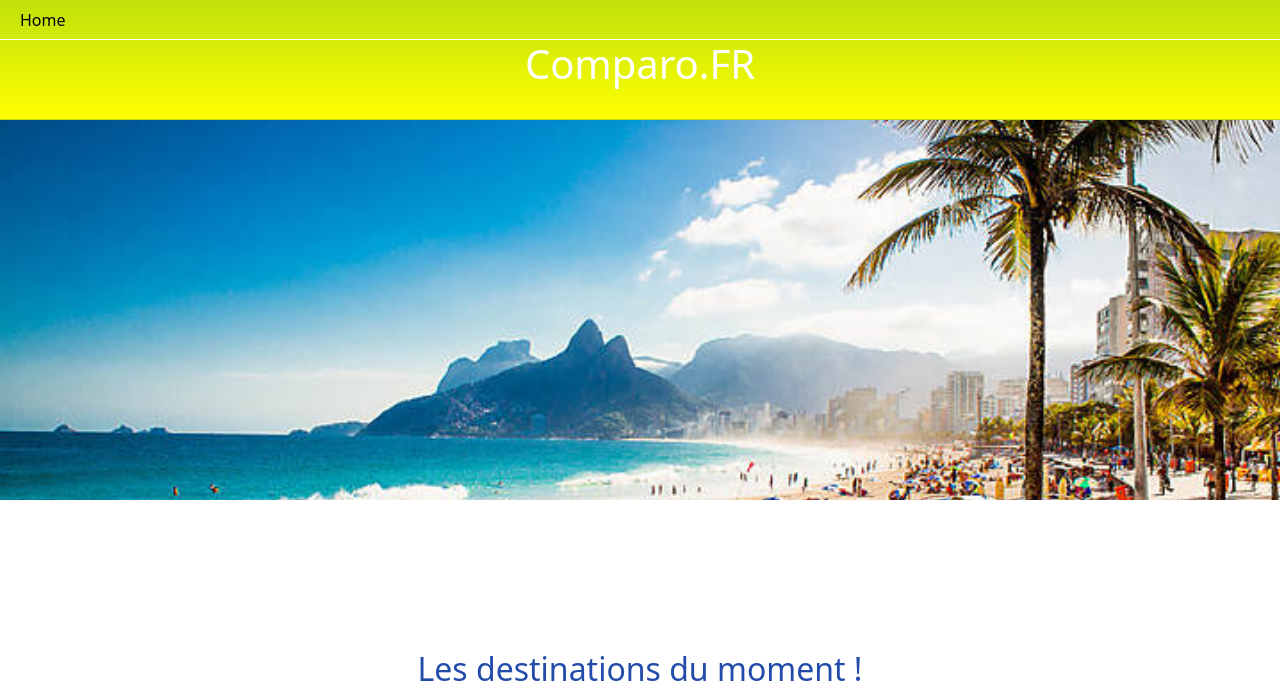
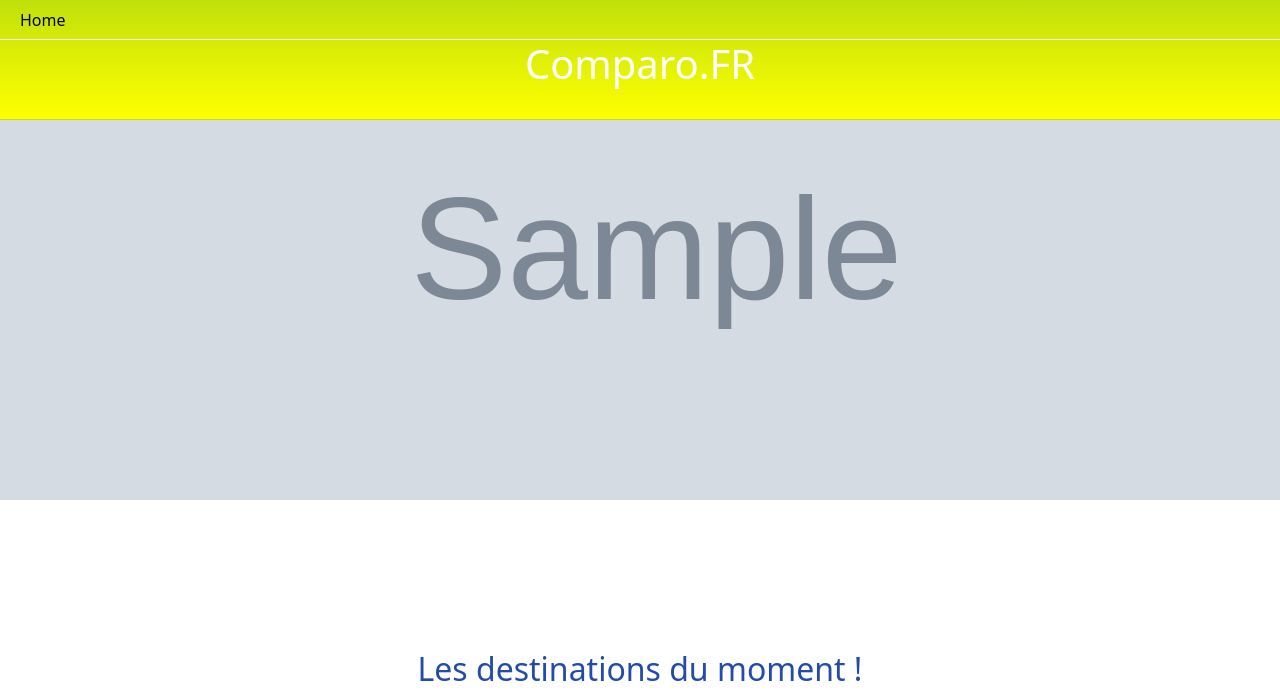
Before and after one commit to neroma71/tp-tour-operator, a PHP site: page /tp-tour-operator/ in a window 1280 px wide. Shown: the top 699 px of the page. Run offline with PHP 8.4, Linux system fonts and the light colour scheme; tables that the repository leaves empty or names only in its code hold one stand-in row (values such as "Sample post"); grey boxes marked "Sample" are stand-in pictures.

Commit message:
add slider premium

```diff
--- a/css/style.css
+++ b/css/style.css
@@ -43,14 +43,6 @@ h2{
     text-align:center;
     color:rgb(34, 75, 170);
 }
-.background{
-    position:relative;
-    height:500px;
-    width:105%;
-    left:-15px;
-    background:url(../images/rio.jpg)top center no-repeat;
-    background-size:cover;
-}
 .affichage{
     margin-top:150px;
 }
@@ -91,3 +83,28 @@ footer{
     bottom:0;
    background: linear-gradient(#c0e00b, yellow);
 }
+.background{
+    position:relative;
+    height:500px;
+    width:105%;
+    left:-15px;
+}
+#slider{
+    position:absolute;
+    height:100%;
+    width:100%;
+    top:0;
+    left:0;
+    background:black;
+}
+#slider img{
+    position:absolute;
+    object-fit:cover;
+    height:100%;
+    width:100%;
+    opacity:0;
+    transition:all 1s ease;
+}
+#slider img.active{
+    opacity:1;
+}
--- a/index.php
+++ b/index.php
@@ -37,13 +37,20 @@ $destinations = $manager->getAllDestinations();
             <h1>Comparo.FR</h1>
         </header>
         <div class="background">
-
+        <div id="slider">
+    <?php
+    $premiumTourOperators = $manager->getPremiumTourOperators();
+    foreach ($premiumTourOperators as $operator) {
+        echo '<img src="' . $operator->getImage() . '" alt="' . $operator->getName() . '" class="active">';
+    }
+    ?>
+</div>
         </div>
         <section>
             <div class="row justify-content-center affichage">
                 <h2>Les destinations du moment ! </h2>
                 <?php foreach ($destinations as $destination) : ?>
-                    <a href="liste.php?location=<?php echo $destination->getLocation(); ?>" class="col-3 m-3" style="background:url('<?php echo $destination->getImage(); ?>')top center no-repeat; background-size:cover;">
+                        <a href="liste.php?location=<?php echo $destination->getLocation(); ?>" class="col-3 m-3" style="background:url('<?php echo $destination->getImage(); ?>')top center no-repeat; background-size:cover;">
                         <p class="dest">Destination : <?php echo $destination->getLocation(); ?></p>
                         <p class="prix">Prix <?php echo $destination->getPrice(); ?> €</p>
                     </a>
@@ -56,10 +63,28 @@ $destinations = $manager->getAllDestinations();
     <script src="https://cdn.jsdelivr.net/npm/@popperjs/core@2.11.8/dist/umd/popper.min.js" crossorigin="anonymous"></script>
     <script src="https://cdn.jsdelivr.net/npm/bootstrap@5.3.1/dist/js/bootstrap.bundle.min.js" crossorigin="anonymous"></script>
         <script>
-            let bg = document.querySelector('.background');
-            window.addEventListener('scroll', ()=>{
-                bg.style.backgroundPositionY = -window.scrollY / 1.5 + 'px';
-            });
+
+        let image = document.querySelectorAll('#slider img');
+        let nbImage = image.length;
+        let count = 0;
+
+        function clra(){
+             for(let img of image){
+            img.classList.remove("active");
+        }
+        }
+
+        function slideNext(){
+            count++;
+            if(count >= nbImage){
+                count = 0;
+            }
+            clra();
+            image[count].classList.add("active");
+
+        }
+
+        setInterval('slideNext()', 2000);
         </script>
 </body>
 
--- a/repository/Manager.php
+++ b/repository/Manager.php
@@ -275,4 +275,18 @@ class Manager
             return null;
         }
     }
+
+    public function getPremiumTourOperators()
+{
+    $query = 'SELECT * FROM tour_operator WHERE is_premium = 1';
+    $stmt = $this->db->query($query);
+    $premiumOperatorsData = $stmt->fetchAll(PDO::FETCH_ASSOC);
+    $premiumOperators = [];
+
+    foreach ($premiumOperatorsData as $premiumOperatorData) {
+        $premiumOperators[] = new TourOperateur($premiumOperatorData);
+    }
+
+    return $premiumOperators;
 }
+}
--- a/tourop.php
+++ b/tourop.php
@@ -86,7 +86,7 @@ $tourOperator = $manager->getTourOperatorById($tourOperatorId);
             echo '<p><a href"mailto:'.$tourOperator->getLink().'"> Site :' . $tourOperator->getLink() . '</a></p>';
             echo '<p> Note : ' . $tourOperator->getGrade_count() . '</p>';
             echo '<p> Note totale : ' . $tourOperator->getGrade_total() . '</p>';
-            echo '<div class="logo" style="background:url('.$tourOperator->getImage().')center no-repeat fixed; background-size:contain;"></div>';
+            echo '<div class="logo" style="background:url('.$tourOperator->getImage().')top center no-repeat; background-size:contain;"></div>';
         }
     ?>
     </div>
```
Also changed, not shown: css/tourop.css (+6 -4 lines).
